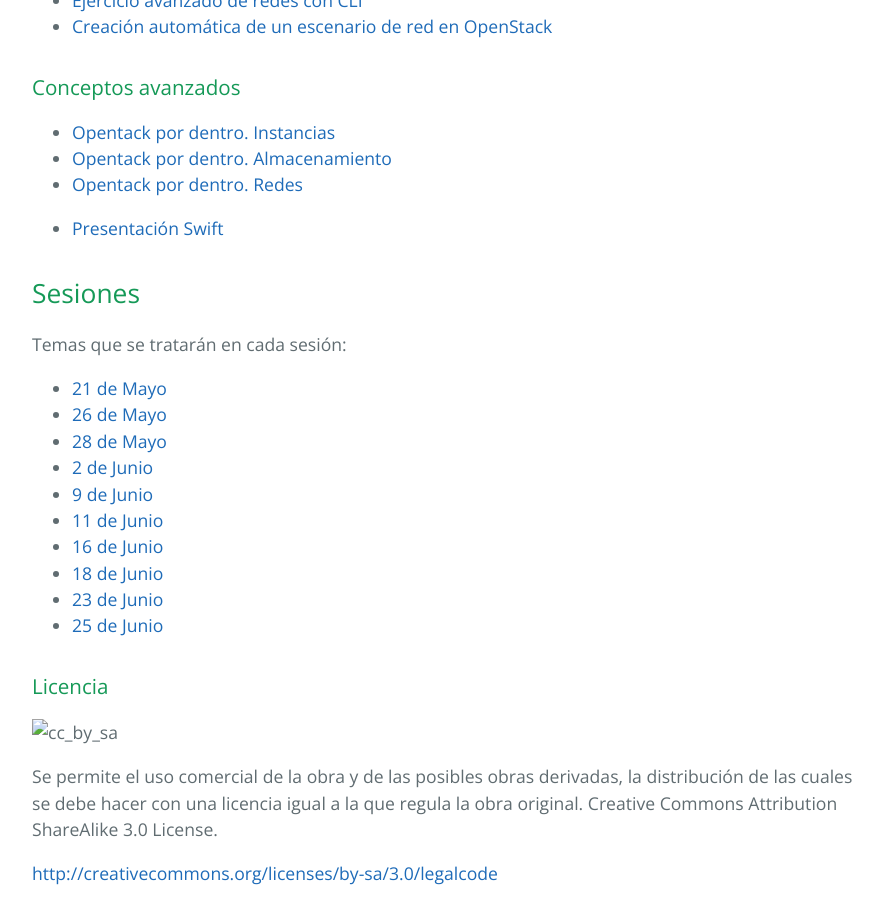
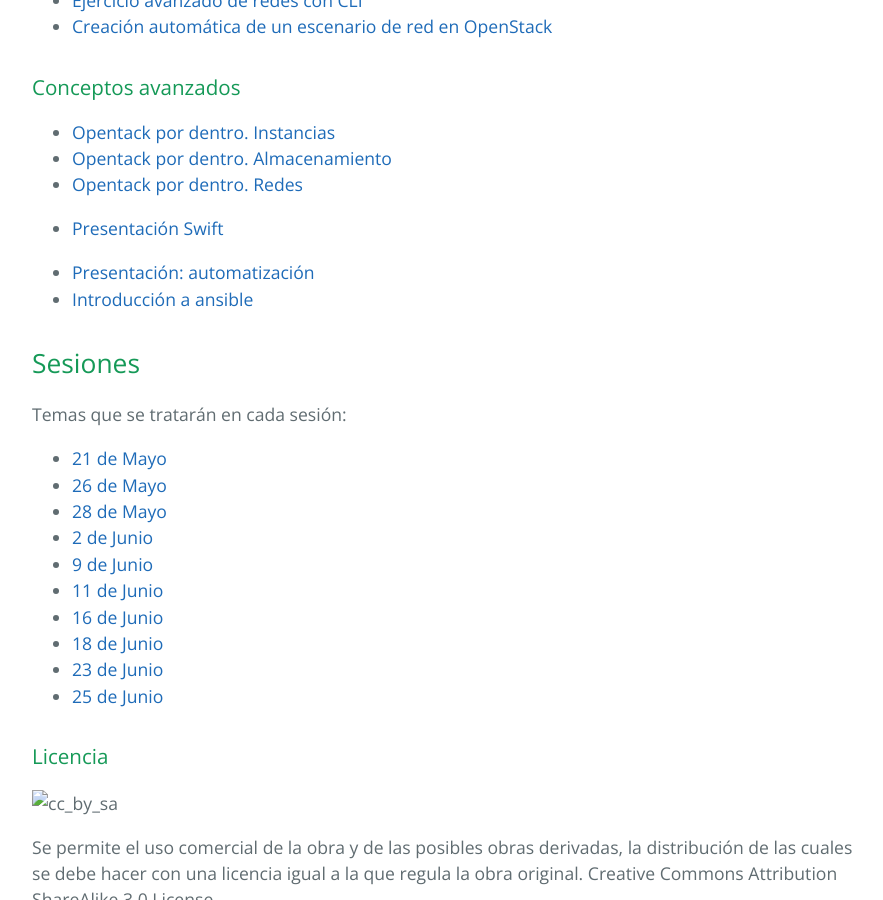
Before and after one commit to iesgn/ow1, a Jekyll site: the page built from index.md, in a window 1280 px wide and 900 px high, scrolled down 1536 px. Shown: the whole window, without its empty margins (192-1075 px from the left). Built offline with Jekyll 4.4.1, drawn with Linux system fonts in a browser that asks for light colours.

Commit message:
automatización

```diff
--- a/index.md
+++ b/index.md
@@ -63,6 +63,9 @@ tittle: Curso de Cloud con OpenStack
 
 * [Presentación Swift](curso/u9/presentacion_objetos)
 
+* [Presentación: automatización](curso/u7/automatizacion)
+* [Introducción a ansible](curso/u7/ansible)
+
 ## Sesiones
 Temas que se tratarán en cada sesión:
 
```
